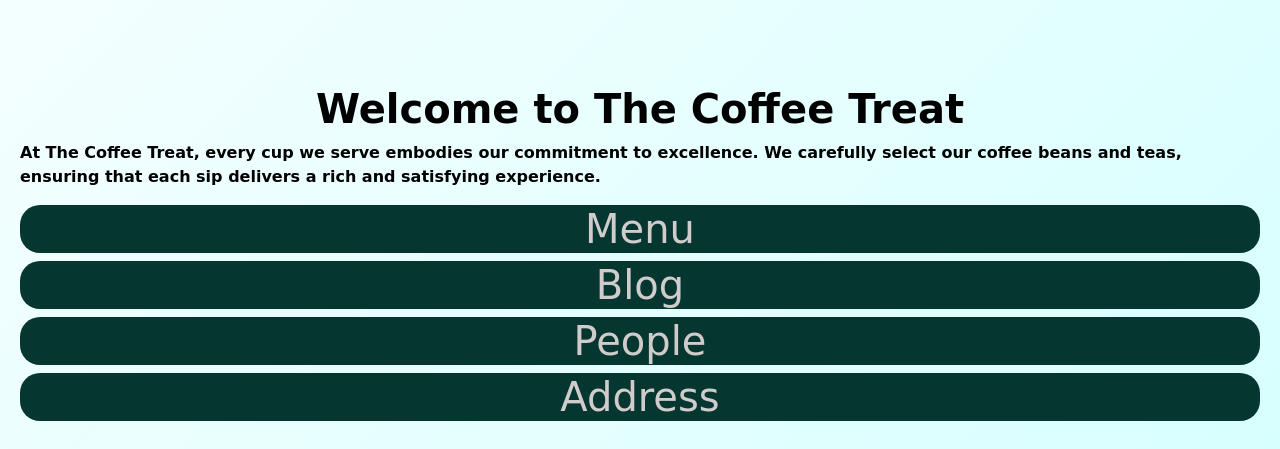
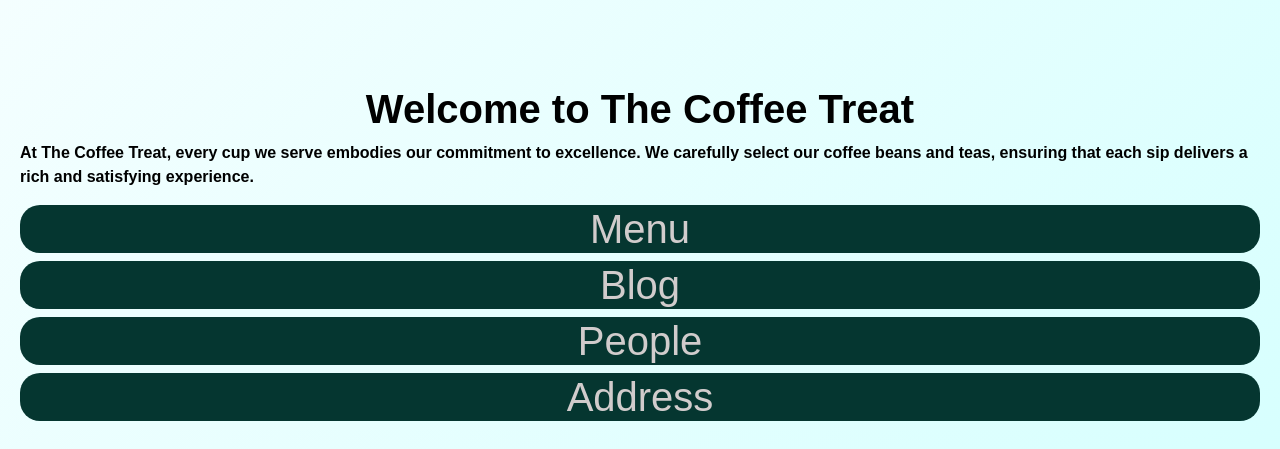
Before and after one commit to lotus1904/coffetreat, a plain HTML site: page index.html in a window 1280 px wide. Shown: the part 647-1096 px from the top of the page. Drawn offline with nearby package versions, Linux system fonts and the light colour scheme.

Commit message:
Update styles.css

```diff
--- a/styles.css
+++ b/styles.css
@@ -1,5 +1,5 @@
 body {
-    font-family: cursive !important;
+    font-family: sans-serif;
     background-image: linear-gradient(-225deg, #FFFEFF 0%, #D7FFFE 100%);
 
 }
```
